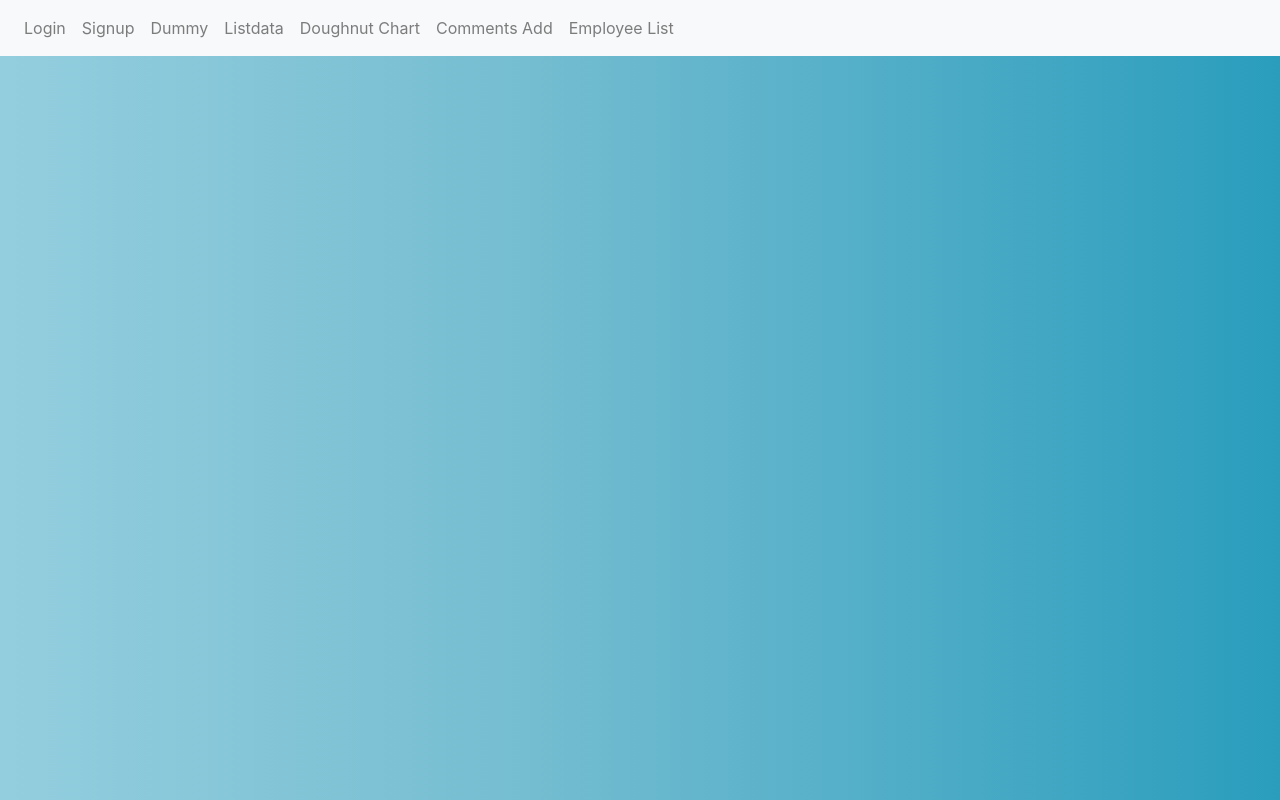
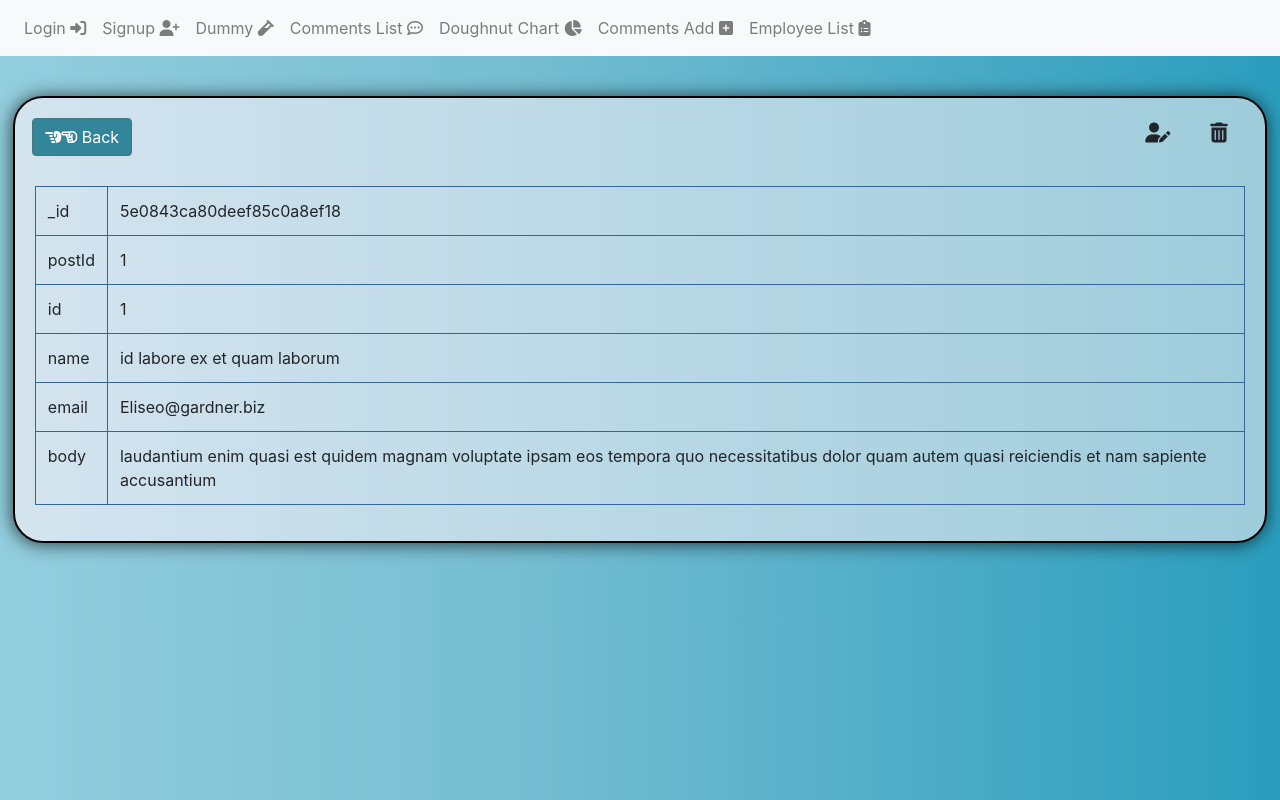
Before and after one commit to manikandanthangam/sample, a React (Create React App) app: page /commentDetails in a window 1280 px wide. Built offline with nearby package versions, Linux system fonts and the light colour scheme.

Commit message:
added employee,comments update & delete components

```diff
--- /dev/null
+++ b/src/components/comments/comment_details.jsx
@@ -0,0 +1,98 @@
+import React, { Component } from 'react';
+import './comments.css';
+import axios from 'axios';
+import {Link} from 'react-router-dom';
+
+class commentDetails extends Component {
+    constructor(props) {
+        super(props);
+        this.state = {
+            isDataReceived: false,
+        }
+    }
+
+    commentGetData = {
+        "_id": "5e0843ca80deef85c0a8ef18",
+        "postId": 1,
+        "id": 1,
+        "name": "id labore ex et quam laborum",
+        "email": "Eliseo@gardner.biz",
+        "body": "laudantium enim quasi est quidem magnam voluptate ipsam eos\ntempora quo necessitatibus\ndolor quam autem quasi\nreiciendis et nam sapiente accusantium"
+    }
+
+    EditComment() {
+        let inputData = this.commentGetData;
+        axios.put('http://localhost:3001/comments/update', inputData).then(
+            (response) => {
+                let resultStatus = response.status;
+                if (resultStatus === "success") {
+                    console.log(response);
+                }
+            }
+        )
+            .catch(
+                (error) => {
+                    console.log(error);
+                }
+            )
+            .finally(
+                () => {
+                    // console.log("finished");
+                }
+            );
+    }
+
+    DeleteComment() {
+        axios.delete('http://localhost:3001/comments/delete/' + this.commentGetData.id).then(
+            (response) => {
+                let resultStatus = response.status;
+                if (resultStatus === "success") {
+                    console.log(response);
+                }
+            }
+        )
+            .catch(
+                (error) => {
+                    console.log(error);
+                }
+            )
+            .finally(
+                () => {
+                    // console.log("finished");
+                }
+            )
+    }
+    render() {
+        let commentLabels = Object.keys(this.commentGetData);
+        let viewCommentData = [];
+        viewCommentData = commentLabels.map(
+            (eachLabel) => {
+                return <tr>
+                    <td className="commentLabel">{eachLabel}</td>
+                    <td className="commentData">{this.commentGetData[eachLabel]}</td>
+                </tr>
+            }
+        );
+
+        return (
+            <div className="container commentsview-container">
+                <div className="row commentview-row">
+                    <div className="commentview-backlink">
+                        <Link to={'/ListData'} className="btn btn-primary btn-commentview"><i className="fas fa-hand-point-left"></i><i className="fa fa-hand-o-left"></i> Back</Link>
+                        <span className="delete-comment" onClick={() => this.DeleteComment()}><i className="fas fa-trash-alt"></i></span>
+                        <span className="edit-comment" onClick={() => this.EditComment()}><i className="fas fa-user-edit"></i></span>
+                    </div>
+                    <div className="col-12 col-sm-12 col-md-12 col-lg-12 commentview-content">
+                        <table className="table table-bordered tablelist">
+                            <tbody>
+                                {viewCommentData}
+                            </tbody>
+                        </table>
+                    </div>
+                </div>
+            </div>
+        );
+    }
+}
+
+export default commentDetails;
--- a/src/components/comments/comments.css
+++ b/src/components/comments/comments.css
@@ -1,4 +1,4 @@
-#CommentsContainer {
+#CommentsContainer, .commentsview-container {
     margin-top: 30%;
     margin-top: 5vh;
     margin-bottom:50px;
@@ -76,6 +76,86 @@ body {
     transform: rotate(10deg);
 
 }
+.commentsview-container {
+    max-width: 98%;
+    max-height: 100%;
+    margin-left: auto;
+    margin-right: auto;
+    margin-bottom: 10vh;
+}
+
+.comment-content {
+    border: 1px solid #356599;
+    border-radius: 30px 30px 30px 30px;
+    -moz-border-radius: 30px 30px 30px 30px;
+    -webkit-border-radius: 30px 30px 30px 30px;
+    -webkit-box-shadow: -1px 1px 18px 0px rgba(0, 0, 0, 0.7);
+    -moz-box-shadow: -1px 1px 18px 0px rgba(0, 0, 0, 0.7);
+    box-shadow: -1px 1px 18px 0px rgba(0, 0, 0, 0.7);
+    margin-bottom: 20px;
+}
+
+.comment-data {
+    text-align: center;
+    margin-top: 10px;
+    margin-bottom: 10px;
+}
+
+.comment-img>img {
+    /* max-width:40%; */
+    border-radius: 30px 30px 30px 30px;
+    -moz-border-radius: 30px 30px 30px 30px;
+    -webkit-border-radius: 30px 30px 30px 30px;
+    border: 0px solid #000000;
+    -webkit-box-shadow: -1px 1px 18px 0px rgba(0, 0, 0, 0.7);
+    -moz-box-shadow: -1px 1px 18px 0px rgba(0, 0, 0, 0.7);
+    box-shadow: -1px 1px 18px 0px rgba(0, 0, 0, 0.7);
+}
+
+.commentview-img {
+    text-align: center;
+    margin-bottom: 20px;
+}
+
+.commentview-img>img {
+    /* max-width:50%; */
+    margin-left: auto;
+    margin-right: auto;
+    text-align: center;
+    border-radius: 50% 50% 50% 50%;
+    -moz-border-radius: 50% 50% 50% 50%;
+    -webkit-border-radius: 50% 50% 50% 50%;
+    border: 0px solid #000000;
+    -webkit-box-shadow: -1px 1px 18px 0px rgba(0, 0, 0, 0.7);
+    -moz-box-shadow: -1px 1px 18px 0px rgba(0, 0, 0, 0.7);
+    box-shadow: -1px 1px 18px 0px rgba(0, 0, 0, 0.7);
+}
+
+.comment-view>Link {
+    margin-top: 0px;
+}
+
+.commentview-backlink {
+    clear: both;
+    width: 98%;
+    margin-left:auto;
+    margin-right:auto;
+    margin-bottom: 30px;
+}
+
+.edit-comment, .delete-comment {
+    margin-left: 20px;
+    margin-right: 20px;
+    cursor: pointer;
+    font-size: 20px;
+    float: right;
+}
+
+.edit-comment:hover, .delete-comment:hover {
+    color: #447784;
+}
+
+
 @media (max-width: 768px) {
     #CommentsContainer {
         height:auto;
@@ -87,4 +167,7 @@ body {
         width: 100%;
         margin-top: 20px;
     }
+    .edit-comment, .delete-comment {
+        margin-top:30px;
+    }
 }
--- a/src/components/employee/employee_details.jsx
+++ b/src/components/employee/employee_details.jsx
@@ -1,10 +1,17 @@
 import React, { Component } from 'react';
+import axios from 'axios';
 import './employee.css';
 import {Link} from 'react-router-dom';
 
 class EmployeeDetails extends Component {
-    render() {
-        let employeeResultData = [{
+    constructor(props){
+        super(props);
+        this.state = {
+            isDataReceived:false
+        }
+    }
+
+    employeeGetData = {
         "name": "Aurora",
         "age": 53,
         "email": "ante.blandit@disparturient.ca",
@@ -17,9 +24,74 @@ class EmployeeDetails extends Component {
         "country": "Sudan",
         "info": "est. Nunc ullamcorper, velit in aliquet lobortis, nisi nibh lacinia",
         "employeeid": 101
-        }];
-        let employeeData = employeeResultData[0];
-        let employeeLabels = ['_id', 'name', 'age', 'email', 'phone number', 'info', 'date of joining', 'street', 'city', 'country', 'region', 'zip'];
+    };
+
+    EditProfile() {
+        // alert("edit");
+        let inputData = this.employeeGetData;
+        axios.put("http://localhost:3001/employee/update", inputData).then(
+            (response) => {
+                console.log(response);
+                let resultStatus = response.status;
+                let resultData  = response.data;
+                if(resultStatus === "success"){
+                    alert(resultStatus+" -> "+resultData);
+                }
+            }
+        )
+        .catch(
+            (error) => {
+                console.log(error);
+        }
+        ).finally(
+            () => {
+                // console.log("completed");
+            }
+
+        );
+    }
+
+    DeleteProfile() {
+        axios.delete("http://localhost:3001/employee/delete/"+ this.employeeGetData._id).then(
+            (response) => {
+                console.log(response);
+                let resultStatus = response.status;
+                let resultID = response.id;
+                if(resultStatus === "success"){
+                    alert(resultStatus+" -> "+resultID);
+                }
+            }
+        )
+        .catch(
+            (error) => {
+                console.log(error);
+        }
+        ).finally(
+            () => {
+                // console.log("completed");
+            }
+
+        );
+    }
+
+    render() {
+        // employeeGetData = [{
+        //     "name": "Aurora",
+        //     "age": 53,
+        //     "email": "ante.blandit@disparturient.ca",
+        //     "date of joining": "10/06/2019",
+        //     "phone number": "1628101902299",
+        //     "street": "493 Iaculis Rd.",
+        //     "city": "Lewiston",
+        //     "zip": "42591-180",
+        //     "region": "Maine",
+        //     "country": "Sudan",
+        //     "info": "est. Nunc ullamcorper, velit in aliquet lobortis, nisi nibh lacinia",
+        //     "employeeid": 101
+        // }];
+        let employeeData = this.employeeGetData;
+        // let employeeLabels = ['_id', 'name', 'age', 'email', 'phone number', 'info', 'date of joining', 'street', 'city', 'country', 'region', 'zip'];
+        let employeeLabels = Object.keys(employeeData);
         let viewProfileData = [];
         viewProfileData = employeeLabels.map((eachLabel) => {
             // console.log(employeeData["name"]);
@@ -29,12 +101,16 @@ class EmployeeDetails extends Component {
             </tr>
         });
 
+
+
         return (
             <div className="container profileview-container">
 
                 <div className="row profileview-row">
                 <div className="profileview-backlink">
-                    <Link to={'/EmployeeList'} className="btn btn-primary btn-profileview"><i className="fa fa-hand-o-left"></i> Back</Link>
+                    <Link to={'/EmployeeList'} className="btn btn-primary btn-profileview"><i className="fas fa-hand-point-left"></i><i className="fa fa-hand-o-left"></i> Back</Link>
+                    <span className="delete-profile" onClick={() => this.DeleteProfile()}><i className="fas fa-trash-alt"></i></span>
+                    <span className="edit-profile" onClick={() => this.EditProfile()}><i className="fas fa-user-edit"></i></span>
                 </div>
                     <div className="col-12 col-sm-12 col-md-12 col-lg-3 profileview-img">
                         <img className="img-responsive" src="../assets/profile.jpg" alt='profile' title='profile' />
--- a/src/components/header/header.jsx
+++ b/src/components/header/header.jsx
@@ -8,25 +8,25 @@ class Header extends Component {
                     <ul className="navbar-nav">
                         <li className="nav-item">
                             {/* <a className="nav-link" href="/Login">Login</a> */}
-                            <Link to={'/Login'} className="nav-link">Login</Link>
+                            <Link to={'/Login'} className="nav-link">Login <i className="fas fa-sign-in-alt"></i></Link>
                         </li>
                         <li className="nav-item">
-                            <Link to={'/Signup'} className="nav-link">Signup</Link>
+                            <Link to={'/Signup'} className="nav-link">Signup <i className="fas fa-user-plus"></i></Link>
                         </li>
                         <li className='nav-item'>
-                            <Link to={'/Dummy'} className='nav-link'>Dummy</Link>
+                            <Link to={'/Dummy'} className='nav-link'>Dummy <i className="fas fa-vial"></i></Link>
                         </li>
                         <li className='nav-item'>
-                            <Link to={'/Listdata'} className='nav-link'>Listdata</Link>
+                            <Link to={'/Listdata'} className='nav-link'>Comments List <i className="far fa-comment-dots"></i></Link>
                         </li>
                         <li className="nav-item">
-                            <Link to={'/Doughnutchart'} className="nav-link">Doughnut Chart</Link>
+                            <Link to={'/Doughnutchart'} className="nav-link">Doughnut Chart <i className="fas fa-chart-pie"></i></Link>
                         </li>
                         <li className="nav-item">
-                            <Link to={'/CommentsAdd'} className="nav-link">Comments Add</Link>
+                            <Link to={'/CommentsAdd'} className="nav-link">Comments Add <i className="fas fa-plus-square"></i></Link>
                         </li>
                         <li className="list-item">
-                            <Link to={'/EmployeeList'} className="nav-link">Employee List</Link>
+                            <Link to={'/EmployeeList'} className="nav-link">Employee List <i className="fas fa-clipboard-list"></i></Link>
                         </li>
                     </ul>
                 </nav>
--- a/src/components/listdata/listdata.css
+++ b/src/components/listdata/listdata.css
@@ -38,3 +38,6 @@ body {
 .tablelist thead th {
     border-bottom: solid #356599 2px;
 }
+.tableView {
+    color:#33869a;
+}
--- a/src/components/listdata/listdata.jsx
+++ b/src/components/listdata/listdata.jsx
@@ -43,7 +43,7 @@ class Listdata extends Component {
 
   getData() {
   }
-  headerData = ["postId", "id", "title", "name", "body"];
+  headerData = ["postId", "id", "title", "name", "body", "view"];
 
   render() {
     console.log('render called');
@@ -51,7 +51,7 @@ class Listdata extends Component {
     return (
       <div className="container" id="ListContainer">
         <div className="row">
-          <CommonTable data={this.commentsData} header={this.headerData}></CommonTable>
+          <CommonTable data={this.commentsData} header={this.headerData} view="./commentDetails"></CommonTable>
         </div>
       </div>
 
--- a/src/components/main/main.jsx
+++ b/src/components/main/main.jsx
@@ -9,6 +9,7 @@ import Dashboard from '../dashboard/dashboard';
 import CommentsAdd from '../comments/comments_add';
 import EmployeeList from '../employee/employeelist';
 import EmployeeDetails from '../employee/employee_details';
+import commentDetails from '../comments/comment_details';
 class Main extends Component {
     render() {
         return (
@@ -23,6 +24,7 @@ class Main extends Component {
                <Route path='/CommentsAdd' component={CommentsAdd}></Route>
                <Route path='/EmployeeList' component={EmployeeList}></Route>
                <Route path='/EmployeeDetails' component={EmployeeDetails}></Route>
+               <Route path='/commentDetails' component={commentDetails}></Route>
             </Switch>
         );
     }
```
Also changed, not shown: src/components/employee/employee.css (+53 -24 lines), src/components/employee/employeelist.jsx (+1 -6 lines), src/core_components/commontable.jsx (+8 -1 lines). Lines whose indentation alone changed are shown as unchanged.
